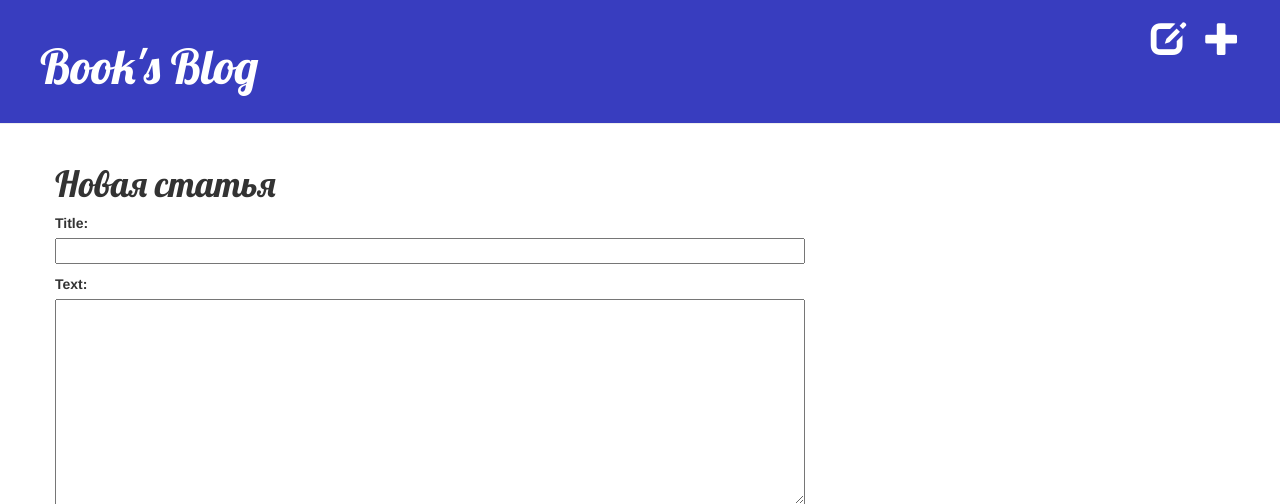
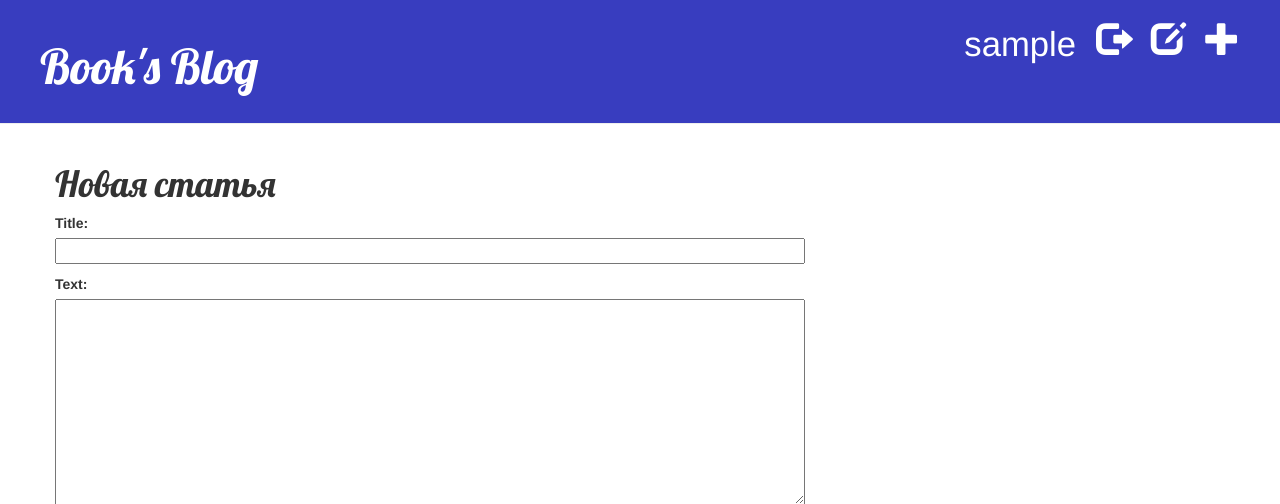
Before and after one commit to ggeraldina/blog, a Django app: page /post/new/ in a window 1280 px wide. Shown: the top 504 px of the page. Run offline with Django 3.2, Linux system fonts and the light colour scheme; the visitor is signed in with stand-in values (Sample User, id 1); some libraries are stand-ins or nearby versions.

Commit message:
Added logout

```diff
--- a/blog/templates/blog/base.html
+++ b/blog/templates/blog/base.html
@@ -21,6 +21,14 @@
                 <a href="{% url 'post_draft_list' %}" class="top-menu">
                     <span class="glyphicon glyphicon-edit"></span>
                 </a>
+                <a href="{% url 'logout' %}" class="top-menu">
+                    <span class="glyphicon glyphicon-log-out"></span>
+                </a>
+                <p class="top-menu"> {{ user.username }} </p>
+            {% else %}
+                <a href="{% url 'login' %}" class="top-menu">
+                    <span class="glyphicon glyphicon-log-in"></span>
+                </a>
             {% endif %}
             <h1>
                 <a href="/">Book's Blog</a>
--- a/blog_project/urls.py
+++ b/blog_project/urls.py
@@ -18,7 +18,7 @@ from django.urls import path, include
 from django.conf import settings
 from django.conf.urls import handler404, handler500
 from django.conf.urls.static import static
-from django.contrib.auth.views import LoginView
+from django.contrib.auth.views import LoginView, LogoutView
 
 from blog import views
 handler404 = views.page_not_found
@@ -28,4 +28,5 @@ urlpatterns = [
     path('admin/', admin.site.urls),
     path('', include('blog.urls')),
     path('accounts/login/', LoginView.as_view(), name='login'),
+    path('accounts/logout/', LogoutView.as_view(next_page='/'), name='logout'),
 ] + static(settings.STATIC_URL, document_root=settings.STATIC_ROOT)
```
